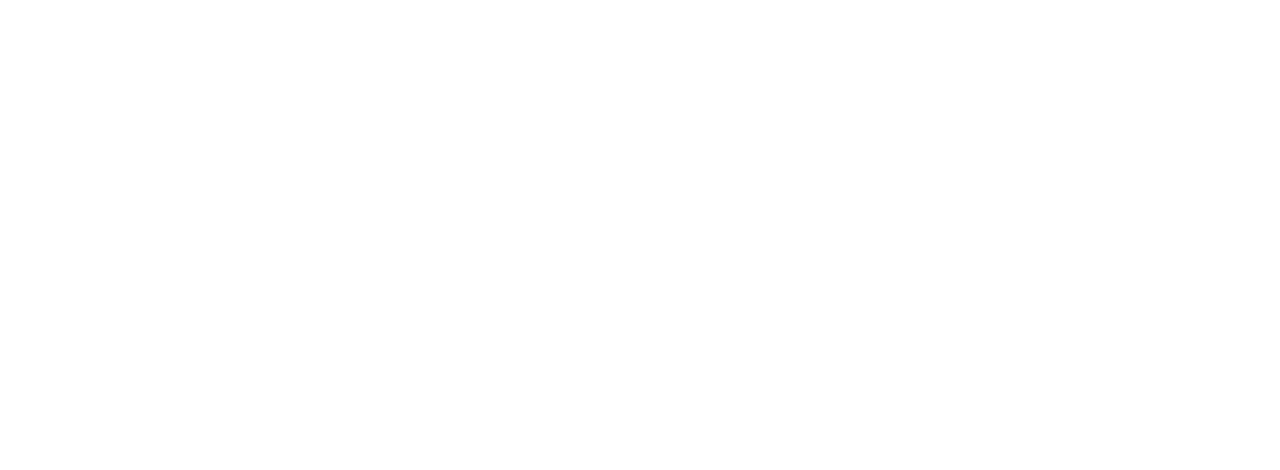
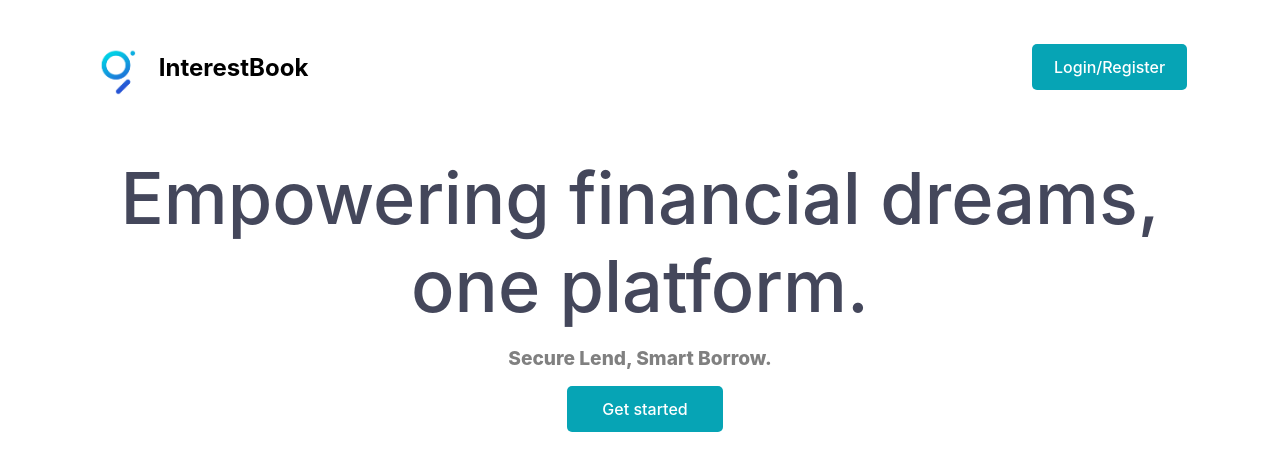
Before and after one commit to aakash198765/InterestBook, a React (Create React App) app: page / in a window 1280 px wide. Shown: the top 470 px of the page. Built offline with nearby package versions, Linux system fonts and the light colour scheme.

Commit message:
route fixes and favicon.ico updates

```diff
--- a/src/router.jsx
+++ b/src/router.jsx
@@ -22,6 +22,7 @@ class Router extends React.Component {
                 <Switch>
                     <Route exact path="/dashboard" > <Dashboard /> </Route>
                     <Route exact path="/computation"> <Computation /> </Route>
+                    <Route path="*" > <Dashboard /> </Route>
                 </Switch>
             </BrowserRouter>
         )
```
Also changed, not shown: 1 other file (tests, documents, lock files or other folders).
